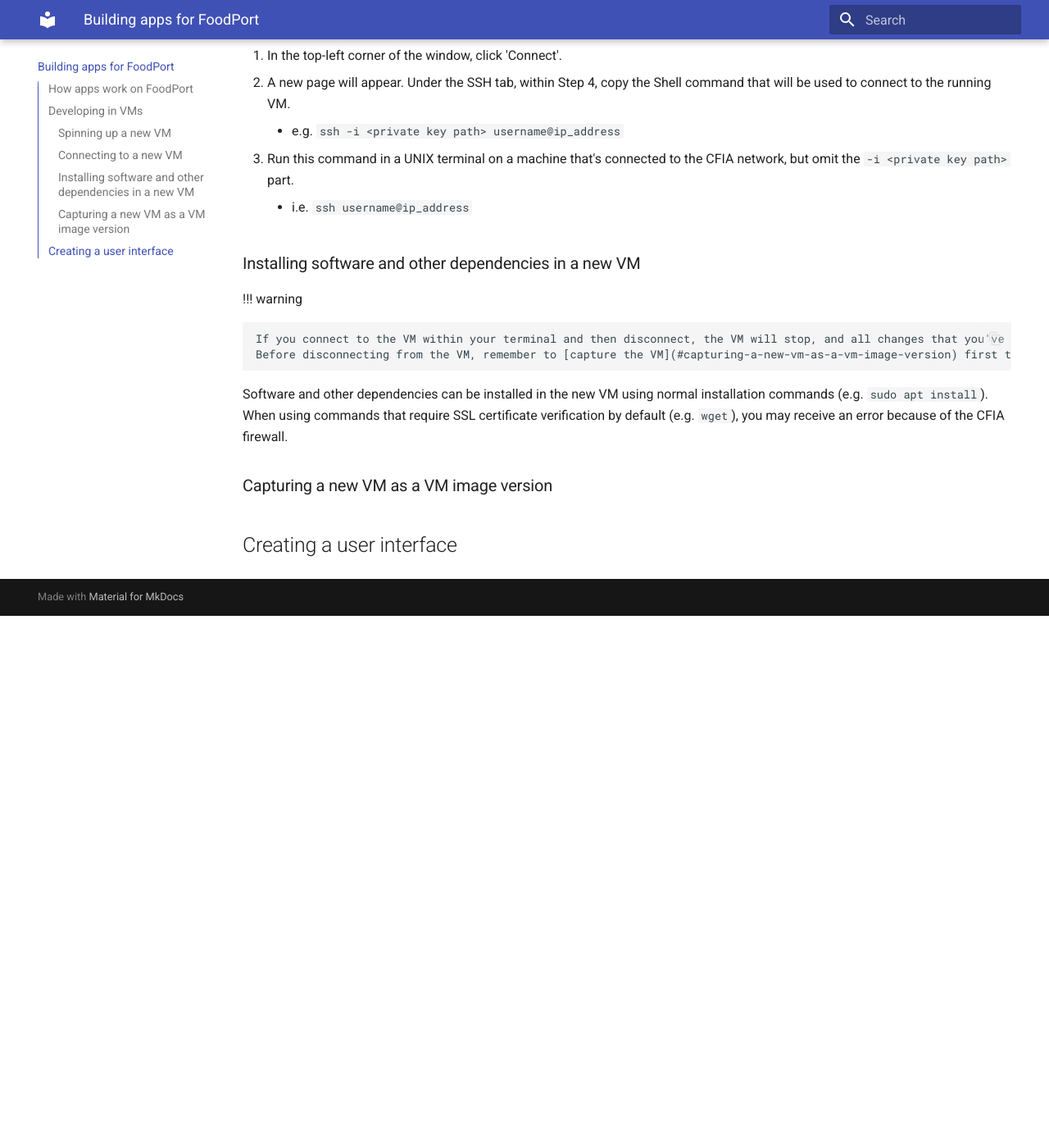
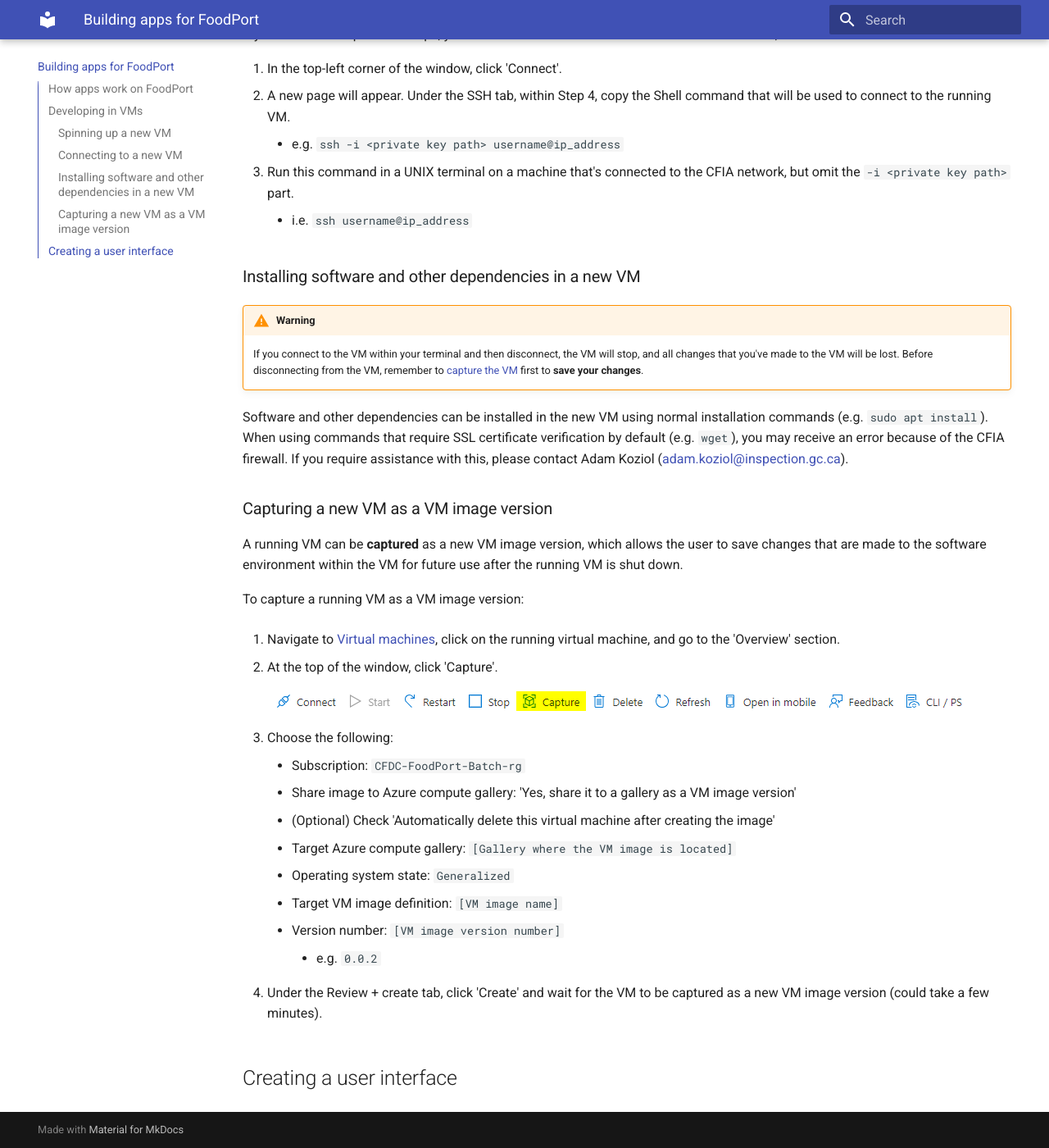
Before and after one commit to OLC-LOC-Bioinformatics/foodport-deploy, an MkDocs documentation site: the page built from docs/build.md, in a window 1280 px wide and 1400 px high, scrolled down 1874 px. Shown: the whole window at 82% size. Built offline with MkDocs 1.6.1 and Material for MkDocs 9.7.7, drawn with Linux system fonts in a browser that asks for light colours; before the commit the page ends 2625 px from its top, so only the background shows below that.

Commit message:
Add info for capturing a new VM as a VM image version

```diff
--- a/docs/build.md
+++ b/docs/build.md
@@ -30,8 +30,11 @@
 To spin up/start a new VM:
 
 1. In the Microsoft Azure [FoodPort Portal](https://portal.azure.com/#home), navigate to [Virtual machines](https://portal.azure.com/#view/HubsExtension/BrowseResource/resourceType/Microsoft.Compute%2FVirtualMachines).
+
 2. In the top-left corner of the window, click 'Create' and choose 'Azure virtual machine'.
+
 3. Under the Basics tab, change the following:
+
       - Subscription: `CFDC-FoodPort-Sub`
       - Resource group: `CFDC-FoodPort-Batch-rg`
       - Virtual machine name: `name_of_new_image`
@@ -44,13 +47,18 @@
         - Username: `[username]`
         - Password: `password`
       - Public inbound ports: `None`
+
 4. Under the Networking tab, change the following:
+
       - Virtual network: `CFDC-FoodPort-vnet`
       - Subnet: `CFDC-FoodPort-BatchNodes-snet (10.148.57.32/27)`
       - Public IP: `None`
+
 5. Under the Tags tab, change the following:
+
       - Name: `TechContact`
       - Value: `email_address_of_contact`
+
 6. Under the Review + create tab, click 'Create' and wait for the VM image to be created.
 
 ### Connecting to a new VM
@@ -72,7 +80,31 @@
 
 Software and other dependencies can be installed in the new VM using normal installation commands (e.g. `sudo apt install`).
 When using commands that require SSL certificate verification by default (e.g. `wget`), you may receive an error because of the CFIA firewall.
+If you require assistance with this, please contact Adam Koziol ([adam.koziol@inspection.gc.ca](mailto:adam.koziol@inspection.gc.ca)).
 
 ### Capturing a new VM as a VM image version
 
+A running VM can be **captured** as a new VM image version, which allows the user to save changes that are made to the software environment within the VM for future use after the running VM is shut down.
+
+To capture a running VM as a VM image version:
+
+1. Navigate to [Virtual machines](https://portal.azure.com/#view/HubsExtension/BrowseResource/resourceType/Microsoft.Compute%2FVirtualMachines), click on the running virtual machine, and go to the 'Overview' section.
+
+2. At the top of the window, click 'Capture'.
+
+    ![Capture a VM in Azure FoodPort Portal](assets/images/capture-vm.png)
+
+3. Choose the following:
+
+      - Subscription: `CFDC-FoodPort-Batch-rg`
+      - Share image to Azure compute gallery: 'Yes, share it to a gallery as a VM image version'
+      - (Optional) Check 'Automatically delete this virtual machine after creating the image'
+      - Target Azure compute gallery: `[Gallery where the VM image is located]`
+      - Operating system state: `Generalized`
+      - Target VM image definition: `[VM image name]`
+      - Version number: `[VM image version number]`
+        - e.g. `0.0.2`
+
+4. Under the Review + create tab, click 'Create' and wait for the VM to be captured as a new VM image version (could take a few minutes).
+
 ## Creating a user interface
--- a/mkdocs.yml
+++ b/mkdocs.yml
@@ -11,6 +11,7 @@
     - navigation.tabs
     - content.code.copy
 markdown_extensions:
+  - admonition
   - attr_list
   - md_in_html
   - pymdownx.highlight:
@@ -20,3 +21,4 @@
   - pymdownx.inlinehilite
   - pymdownx.snippets
   - pymdownx.superfences
+  - pymdownx.details
```
Also changed, not shown: docs/assets/images/capture-vm.png (added).
